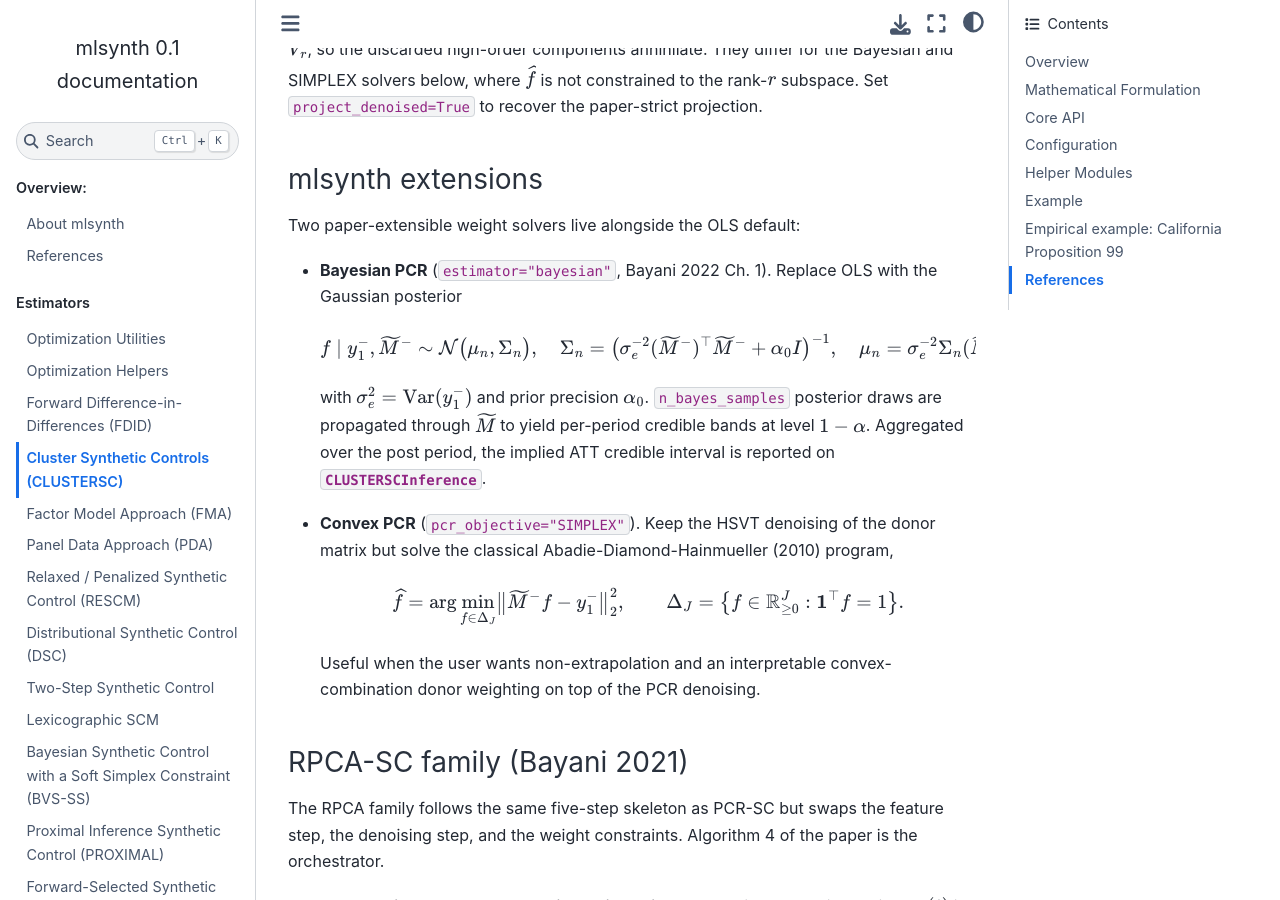
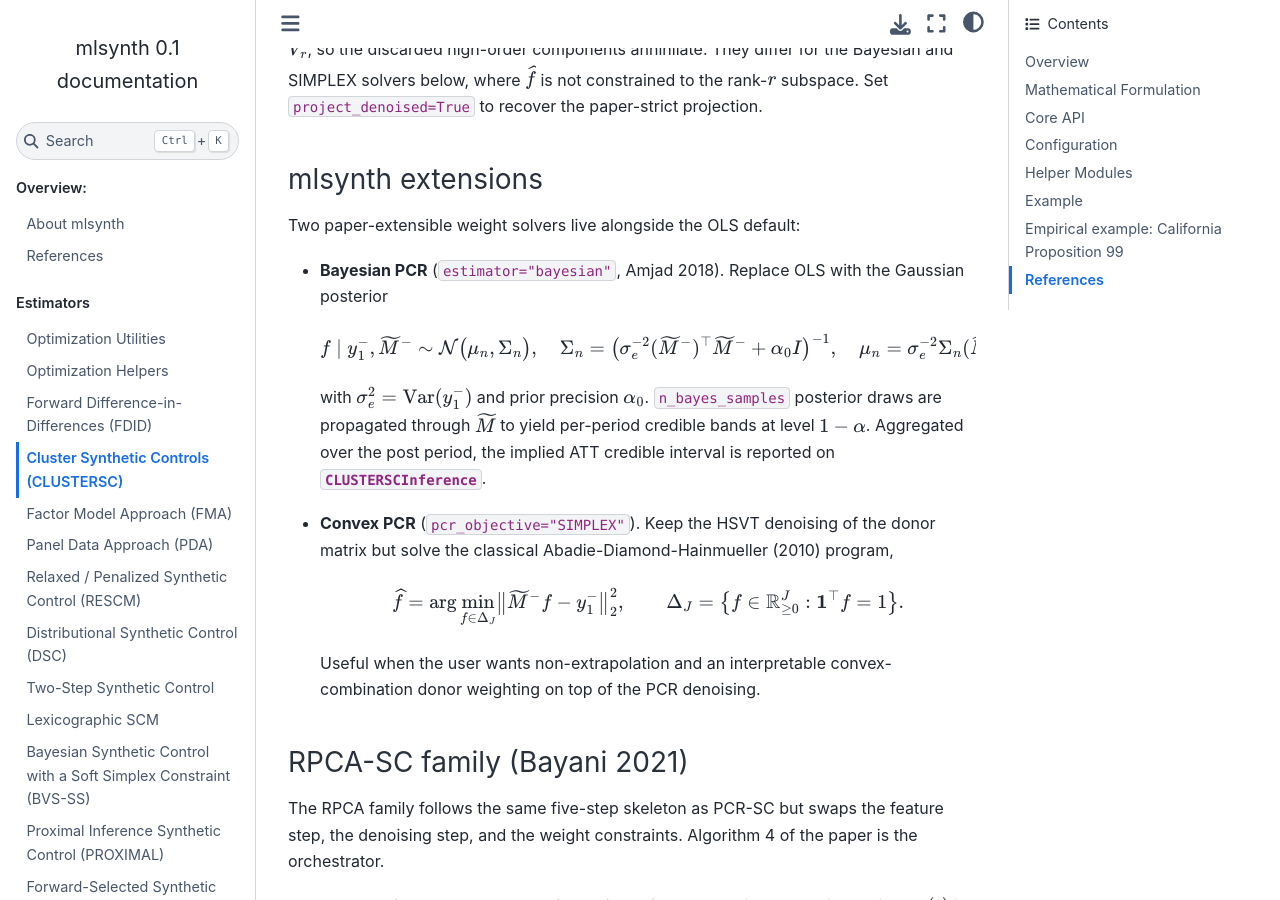
Before and after one commit to jgreathouse9/mlsynth, a Sphinx documentation site: the page built from docs/clustersc.rst, in a window 1280 px wide and 900 px high, scrolled down 4856 px. Built offline with Sphinx 7.4.7 and the Sphinx Book theme 1.1.4, drawn with Linux system fonts in a browser that asks for light colours; pages that are not in the unit, such as notebooks, are missing from menus.

Commit message:
Update reference for Bayesian PCR estimator

```diff
--- a/docs/clustersc.rst
+++ b/docs/clustersc.rst
@@ -269,7 +269,7 @@ mlsynth extensions
 
 Two paper-extensible weight solvers live alongside the OLS default:
 
-* **Bayesian PCR** (``estimator="bayesian"``, Bayani 2022 Ch. 1).
+* **Bayesian PCR** (``estimator="bayesian"``, Amjad 2018).
   Replace OLS with the Gaussian posterior
 
   .. math::
```
